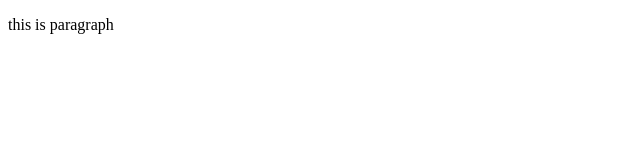
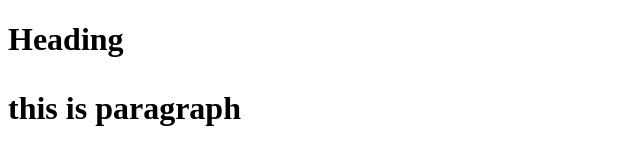
Before and after one commit to nesar-ahmad/hello, a plain HTML site: page index.html in a window 1280 px wide. Shown: the whole page, without its empty margins (0-640 px from the left). Drawn offline with Linux system fonts and the light colour scheme.

Commit message:
Added h1 heading in index.html

```diff
--- a/index.html
+++ b/index.html
@@ -6,6 +6,7 @@
     <title>Document</title>
 </head>
 <body>
+    <h1>Heading<h1>
     <p>this is paragraph</p>
 </body>
 </html>
```
